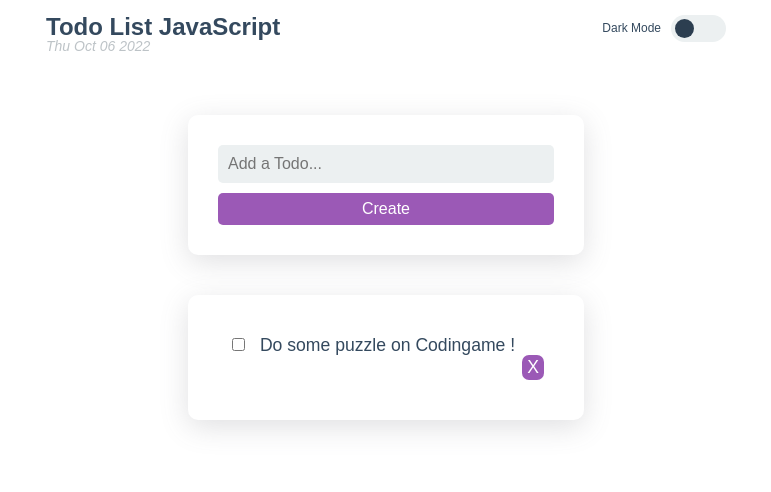
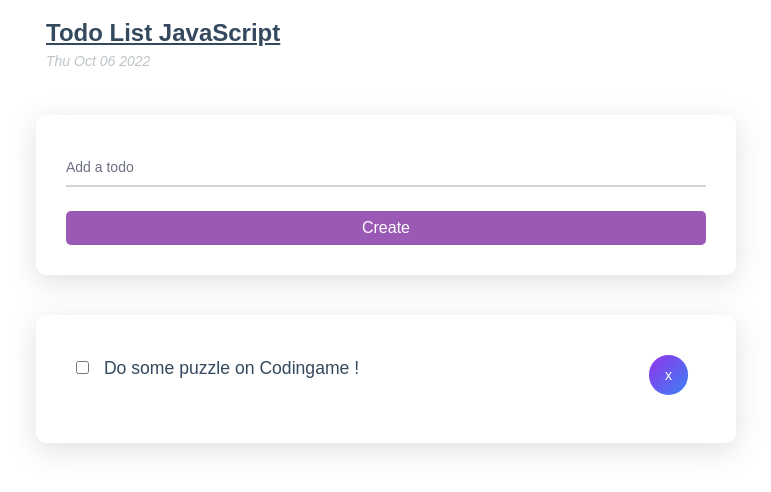
Before and after one commit to GuirecTalmo/todoJS, a plain HTML site: page index.html in a window 1280 px wide. Shown: the whole page, without its empty margins (254-1025 px from the left). Drawn offline with nearby package versions, Linux system fonts and the light colour scheme.

Commit message:
Rework CSS : CSS from scratch has been removed. Tailwind CSS add to the project

```diff
--- a/assets/css/responsive.css
+++ /dev/null
@@ -1,19 +0,0 @@
-/**
- * ------------------------------------------
- *   480-less    - phone landscape & smaller
- * --------------------------------------------
- */
-
-@media all and (max-width: 480px) {
-  main {
-    width: 100vw;
-  }
-
-  .container {
-    width: 18em;
-    display: flex;
-    flex-direction: column;
-    align-items: center;
-    margin: auto;
-  }
-}
--- a/assets/css/styles.css
+++ b/assets/css/styles.css
@@ -35,132 +35,6 @@ main {
   color: #bdc3c7;
 }
 
-/* WAVES CSS */
-
-.word-waves span {
-  position: absolute;
-  font-size: 24px;
-  font-weight: 600;
-  transform: translate(-50%, -50%);
-}
-
-.word-waves span:nth-child(1) {
-  color: transparent;
-  -webkit-text-stroke: 0.3px #3bd9d9;
-}
-
-.word-waves span:nth-child(2) {
-  color: rgb(128, 198, 255);
-  -webkit-text-stroke: 1px #3bd9d9;
-  animation: animation 3s ease-in-out infinite;
-}
-
-@keyframes animation {
-  0%,
-  100% {
-    clip-path: polygon(
-      0% 45%,
-      15% 44%,
-      32% 50%,
-      54% 60%,
-      70% 61%,
-      84% 59%,
-      100% 52%,
-      100% 100%,
-      0% 100%
-    );
-  }
-  50% {
-    clip-path: polygon
-      (
-        0% 60%,
-        16% 65%,
-        34% 66%,
-        51% 62%,
-        67% 50%,
-        84% 45%,
-        100% 46%,
-        100% 100%,
-        0% 100%
-      );
-  }
-}
-
-/* SWITCHER */
-
-.switcher__container {
-  display: flex;
-  justify-content: center;
-}
-
-.switcher__container > p {
-  padding-right: 10px;
-  font-weight: 400;
-  font-size: 12px;
-  padding-top: 7px;
-}
-
-/* The switch - the box around the slider */
-.switch {
-  position: relative;
-  display: inline-block;
-  width: 55px;
-  height: 27px;
-}
-
-/* Hide default HTML checkbox */
-.switch > input {
-  opacity: 0;
-  width: 0;
-  height: 0;
-}
-
-/* The slider */
-.slider {
-  position: absolute;
-  cursor: pointer;
-  top: 0;
-  left: 0;
-  right: 0;
-  bottom: 0;
-  background-color: #ecf0f1;
-  -webkit-transition: 0.4s;
-  transition: 0.4s;
-}
-
-.slider:before {
-  position: absolute;
-  content: "";
-  height: 19px;
-  width: 19px;
-  left: 4px;
-  bottom: 4px;
-  background-color: #2c3e50;
-  -webkit-transition: 0.4s;
-  transition: 0.4s;
-}
-
-input:checked + .slider {
-  background-color: #34495e;
-}
-
-input:checked + .slider:before {
-  -webkit-transform: translateX(26px);
-  -ms-transform: translateX(26px);
-  transform: translateX(26px);
-}
-
-/* Rounded sliders */
-.slider.round {
-  border-radius: 34px;
-}
-
-.slider.round:before {
-  border-radius: 50%;
-}
-
-/* FIN SWITCHER */
-
 button:hover {
   cursor: pointer;
   background-color: #8e44ad;
@@ -188,10 +62,7 @@ ul {
   justify-content: center;
 }
 
-.container__form--light {
-  background-color: #34495e;
-  transition-duration: 1s;
-}
+
 
 .container__form > input {
   width: 100%;
@@ -204,11 +75,7 @@ ul {
   margin-bottom: 10px;
 }
 
-.container__form--light > input {
-  background-color: #2c3e50;
-  color: #fff;
-  transition-duration: 1s;
-}
+
 
 .container__form > button {
   width: 100%;
@@ -228,18 +95,6 @@ ul {
   transition-duration: 1s;
 }
 
-.container__form--light > button {
-  background-color: #2980b9;
-  transition-duration: 1s;
-}
-
-.container__form--light > button:hover {
-  width: 100%;
-  background-color: #2f94d7;
-  box-shadow: rgba(0, 0, 0, 0.15) 1.95px 1.95px 2.6px;
-  transition-duration: 1s;
-}
-
 .items {
   box-shadow: rgb(100 100 111 / 20%) 0px 7px 29px 0px;
   width: 100%;
@@ -250,11 +105,6 @@ ul {
   justify-content: center;
 }
 
-.items--light {
-  background-color: #34495e;
-  transition-duration: 1s;
-}
-
 .items > li {
   background-color: #fff;
   padding: 10px;
@@ -262,12 +112,8 @@ ul {
   width: 100%;
 }
 
-.items--light > li {
-  background-color: #2c3e50;
-  padding: 10px;
-  font-size: 1.1rem;
-  width: 100%;
-  transition-duration: 1s;
+.delete-button:hover {
+  box-shadow: rgba(0, 0, 0, 0.16) 0px 1px 4px;
 }
 
 .item:first-child {
@@ -282,31 +128,7 @@ ul {
 .checkbox {
   margin-right: 10px;
 }
-.item > button {
-  float: right;
-  background-color: #9b59b6;
-  border: none;
-  outline: none;
-  border-radius: 7px;
-  padding: 2px 5px;
-  margin-left: 10px;
-  font-size: 1.1rem;
-  font-weight: 400;
-  color: #fff;
-}
-
-.item--light > button {
-  background-color: #2980b9;
-}
 
 .checked {
   text-decoration: line-through;
 }
-
-/* CLASS DARK MODE */
-
-.darkMode {
-  background-color: #2c3e50;
-  color: #ecf0f1;
-  transition-duration: 1s;
-}
--- a/assets/js/script.js
+++ b/assets/js/script.js
@@ -38,7 +38,7 @@ function renderTodos(todos) {
 
     const li = document.createElement("li");
 
-    li.setAttribute("class", "item");
+    li.setAttribute("class", "item flex items-center");
 
     li.setAttribute("data-key", item.id);
 
@@ -48,7 +48,12 @@ function renderTodos(todos) {
     li.innerHTML = `
       <input type="checkbox" class="checkbox" ${checked}>
       ${item.name}
-      <button class="delete-button">X</button>
+      <button
+              type="button"
+              class="delete-button text-white bg-gradient-to-br from-purple-600 to-blue-500 hover:bg-gradient-to-bl focus:ring-4 focus:outline-none focus:ring-blue-300 dark:focus:ring-purple-800 font-medium rounded-full text-sm px-4 py-2.5 text-center ml-auto"
+            >
+              X
+            </button>
     `;
 
     todoItemsList.append(li);
--- /dev/null
+++ b/assets/js/tailwind.config.js
@@ -0,0 +1,17 @@
+tailwind.config = {
+  theme: {
+    screens: {
+      mobile: "640px",
+      tablet: "960px",
+      desktop: "1280px",
+    },
+    container: {
+      padding: "2rem",
+      screens: {
+        mobile: "600px",
+        tablet: "900px",
+        desktop: "1200px",
+      },
+    },
+  },
+};
--- a/index.html
+++ b/index.html
@@ -5,7 +5,6 @@
     <meta name="viewport" content="width=device-width, initial-scale=1.0" />
     <link rel="stylesheet" href="./assets/css/reset.css" />
     <link rel="stylesheet" href="./assets/css/styles.css" />
-    <link rel="stylesheet" href="./assets/css/responsive.css" />
     <title>Todo list JavaScript</title>
   </head>
   <body>
@@ -13,43 +12,56 @@
       <header>
         <nav class="nav">
           <div class="nav__container">
-            <h1 class="nav__container--title">Todo List JavaScript</h1>
+            <h1 class="text-3xl font-bold underline">Todo List JavaScript</h1>
             <p id="date"></p>
-          </div>
-
-          <!-- <div class="word-waves">
-            <span>Todo List</span>
-            <span>Todo List</span>
-          </div> -->
-
-          <div class="switcher__container">
-            <p>Dark Mode</p>
-            <label class="switch">
-              <input id="switch" type="checkbox" />
-              <span class="slider round"></span>
-            </label>
           </div>
         </nav>
       </header>
-      <div class="container">
+
+      <div class="md:container md:mx-auto mt-6">
         <form class="container__form">
-          <input
-            type="text"
-            class="container__form--input"
-            placeholder="Add a Todo..."
-          />
-          <button type="submit" class="container__add-button">Create</button>
+          <div class="relative z-0 mb-6 w-full group">
+            <input
+              type="text"
+              name="floating_text"
+              id="floating_text"
+              class="block py-2.5 px-0 w-full text-sm text-gray-900 bg-transparent border-0 border-b-2 border-gray-300 appearance-none dark:text-black dark:border-gray-600 dark:focus:border-grey-500 focus:outline-none focus:ring-0 focus:border-grey-600 peer container__form--input"
+              placeholder=" "
+              required
+            />
+            <label
+              for="floating_text"
+              class="peer-focus:font-medium absolute text-sm text-gray-500 dark:text-gray-400 duration-300 transform -translate-y-6 scale-75 top-3 -z-10 origin-[0] peer-focus:left-0 peer-focus:text-purple-600 peer-focus:dark:text-purple-500 peer-placeholder-shown:scale-100 peer-placeholder-shown:translate-y-0 peer-focus:scale-75 peer-focus:-translate-y-6"
+              >Add a todo</label
+            >
+          </div>
+          <button
+            type="submit"
+            class="text-white bg-blue-700 hover:bg-blue-800 focus:ring-4 focus:outline-none focus:ring-blue-300 font-medium rounded-lg text-sm w-full sm:w-auto px-5 py-2.5 text-center dark:bg-blue-600 dark:hover:bg-blue-700 dark:focus:ring-blue-800 container__add-button"
+          >
+            Create
+          </button>
         </form>
-        <ul class="items">
+      </div>
+
+      <div class="md:container md:mx-auto mt-6">
+        <ul class="list-none items">
           <li class="item" data-key="1594003133171">
             <input class="checkbox" type="checkbox" />
             Do some puzzle on Codingame !
-            <button class="delete-button">X</button>
+            <button
+              type="button"
+              class="delete-button text-white bg-gradient-to-br from-purple-600 to-blue-500 hover:bg-gradient-to-bl focus:ring-4 focus:outline-none focus:ring-blue-300 dark:focus:ring-purple-800 font-medium rounded-full text-sm px-4 py-2.5 text-center mr-2 mb-2 float-right"
+            >
+              x
+            </button>
           </li>
         </ul>
       </div>
     </main>
 
     <script src="./assets/js/script.js"></script>
+    <script src="https://cdn.tailwindcss.com"></script>
+    <script src="./assets/js/tailwind.config.js"></script>
   </body>
 </html>
```
Also changed, not shown: 1 other file.
